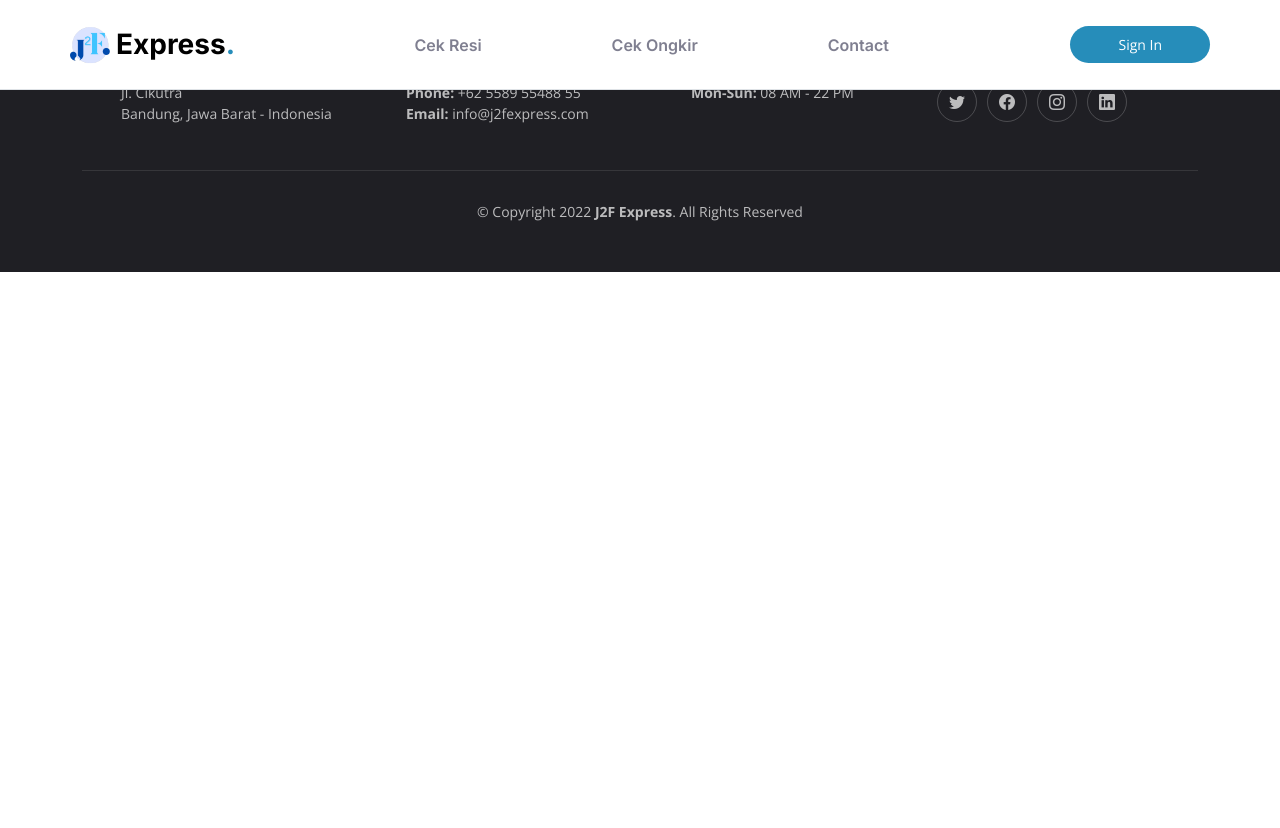
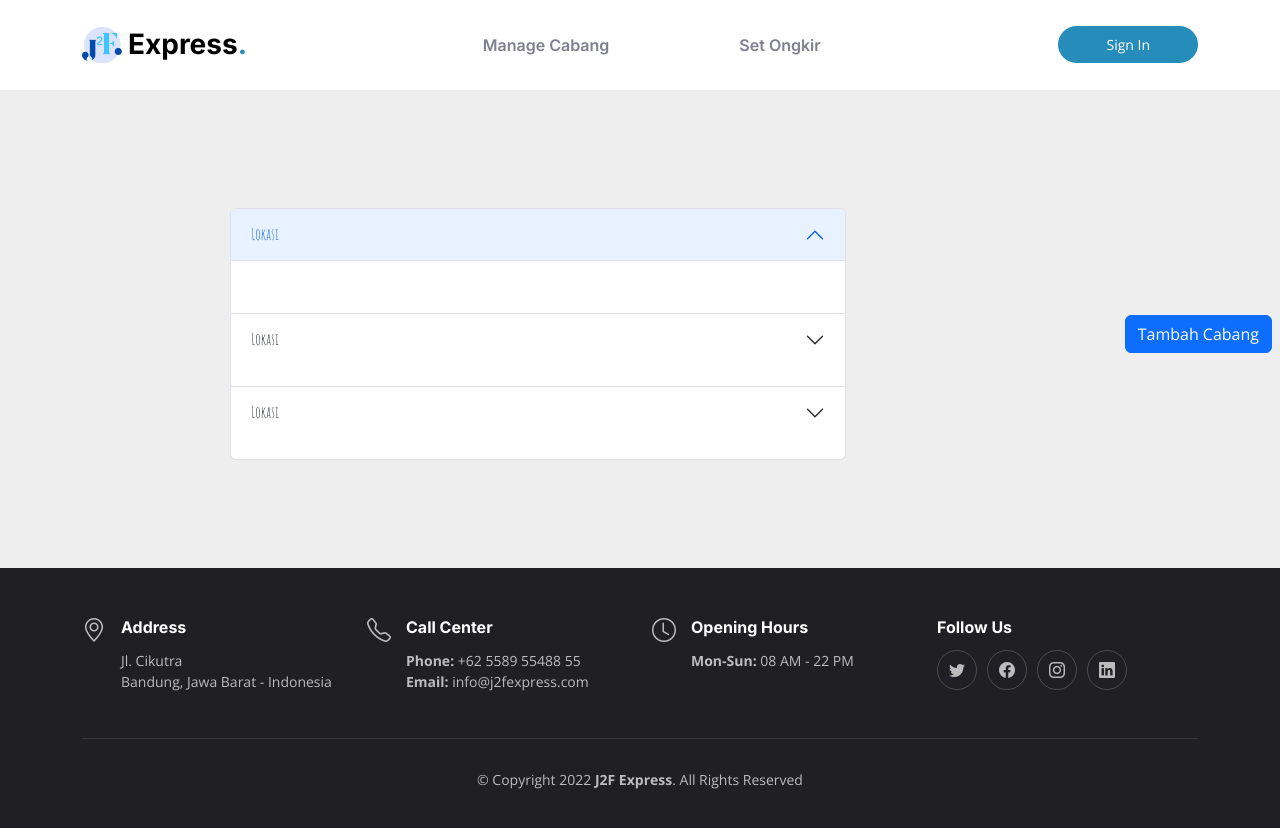
Before and after one commit to frinaldisyauqi/kelompok1-ekspedisi, a React (Create React App) app: page /managecabang in a window 1280 px wide. Shown: the top 828 px of the page. Before the commit the page ends 800 px from the top, so only its background shows below. Built offline with nearby package versions, Linux system fonts and the light colour scheme.

Commit message:
menambahkan manager

```diff
--- a/src/components/App.js
+++ b/src/components/App.js
@@ -12,6 +12,8 @@ import Pengiriman from "./Pengiriman";
 import Admin from "./Admin";
 import CekOngkir from "./CekOngkir";
 import Contact from "./Contact";
+import ManageCabang from "./ManageCabang"
+import SetOngkir from "./SetOngkir";
 
 function App() {
   return (
@@ -29,6 +31,8 @@ function App() {
           <Route path="/ongkir" element={<CekOngkir />} />
           <Route path="/contact" element={<Contact />} />
           <Route path="/admin" element={<Admin />} />
+          <Route path="/managecabang" element={<ManageCabang/>} />
+          <Route path="/setongkir" element={<SetOngkir/>} />
         </Routes>
         <Footer />
       </BrowserRouter>
--- /dev/null
+++ b/src/components/HeaderManager.jsx
@@ -0,0 +1,20 @@
+import React from "react";
+import { Link } from "react-router-dom";
+
+function HeaderManager() {
+    return (
+        <header className="header fixed-top d-flex align-items-center" id="header">
+        <div className="container d-flex align-items-center justify-content-between"><a className="logo d-flex align-items-center me-auto me-lg-0" href="/"><img src="images/logo.png" alt=""/>
+            <h1>Express<span>.</span></h1></a>
+          <nav className="navbar" id="navbar">
+            <ul>
+              <li><Link to={'/managecabang'} className="mx-5">Manage Cabang</Link></li>
+              <li><Link to={'/setongkir'} className="mx-5">Set Ongkir</Link></li>
+            </ul>
+          </nav><a className="btn-sign-in px-5" data-bs-toggle="modal" data-bs-target="#loginModal">Sign In</a><i className="mobile-nav-toggle mobile-nav-show bi bi-list"></i><i className="mobile-nav-toggle mobile-nav-hide d-none bi bi-x"></i>
+        </div>
+      </header>
+    )
+}
+
+export default HeaderManager
--- /dev/null
+++ b/src/components/ManageCabang.jsx
@@ -0,0 +1,61 @@
+import React from "react";
+import HeaderManager from "./HeaderManager";
+
+function ManageCabang() {
+    return (
+        <div>
+            <HeaderManager />
+            <div>
+                <section className="hero d-flex align-items-center section-bg" id="hero">
+                    <div class="my-5 container col-6">
+                        <div class="accordion" id="accordionPanelsStayOpenExample">
+                            <div class="accordion-item">
+                                <h2 class="accordion-header" id="panelsStayOpen-headingOne">
+                                    <button class="accordion-button" type="button" data-bs-toggle="collapse" data-bs-target="#panelsStayOpen-collapseOne" aria-expanded="true" aria-controls="panelsStayOpen-collapseOne">
+                                        Lokasi
+                                    </button>
+                                </h2>
+                                <div id="panelsStayOpen-collapseOne" class="accordion-collapse collapse show" aria-labelledby="panelsStayOpen-headingOne">
+                                    <div class="accordion-body">
+
+                                    </div>
+                                </div>
+                            </div>
+                            <div class="accordion-item">
+                                <h2 class="accordion-header" id="panelsStayOpen-headingTwo">
+                                    <button class="accordion-button collapsed" type="button" data-bs-toggle="collapse" data-bs-target="#panelsStayOpen-collapseTwo" aria-expanded="false" aria-controls="panelsStayOpen-collapseTwo">
+                                        Lokasi
+                                    </button>
+                                </h2>
+                                <div id="panelsStayOpen-collapseTwo" class="accordion-collapse collapse" aria-labelledby="panelsStayOpen-headingTwo">
+                                    <div class="accordion-body">
+
+                                    </div>
+                                </div>
+                            </div>
+                            <div class="accordion-item">
+                                <h2 class="accordion-header" id="panelsStayOpen-headingThree">
+                                    <button class="accordion-button collapsed" type="button" data-bs-toggle="collapse" data-bs-target="#panelsStayOpen-collapseThree" aria-expanded="false" aria-controls="panelsStayOpen-collapseThree">
+                                        Lokasi
+                                    </button>
+                                </h2>
+                            </div>
+                        </div>
+
+
+                    </div>
+                    <div>
+                        <div class="d-grid gap-2 d-md-flex justify-content-md-end">
+                            <button class="btn btn-primary me-md-2 my-3 mx-5" type="button" >Tambah Cabang</button>
+                        </div>
+                        <a class="d-flex align-items-end justify-content-end fs-1 mx-5" href="">
+                            <i class="fa-solid fa-circle-plus" ></i>
+                        </a>
+                    </div>
+                </section>
+            </div>
+        </div>
+    )
+}
+
+export default ManageCabang
--- /dev/null
+++ b/src/components/SetOngkir.jsx
@@ -0,0 +1,32 @@
+import React from "react";
+import HeaderManager from "./HeaderManager";
+
+function SetOngkir() {
+    return (
+        <div>
+            <HeaderManager />
+            <div>
+                <section className="hero d-flex align-items-center section-bg" id="hero">
+                    <div class="my-5 container col-6">
+                        <form class="row g-3">
+                            <div class="d-grid gap-2 d-md-flex justify-content-center">
+                                <button class="btn btn-primary" type="button">Jarak Jauh</button>
+                                <button class="btn btn" type="button">Jarak Dekat</button>
+                            </div>
+                            <div class="class=col-auto">
+                                <label for="inputResi" class="visually-hidden">Biaya</label>
+                                <input type="text" class="form-control" id="inputResi" maxlength="8" placeholder="Biaya/KG" />
+                            </div>
+                            <div class="col-auto">
+                                <button type="button" class="btn btn mb-3" >Batal</button>
+                                <button type="button" class="btn btn-primary mb-3" >Tambah</button>
+                            </div>
+                        </form>
+                    </div>
+                </section>
+            </div>
+        </div>
+    )
+}
+
+export default SetOngkir
```
